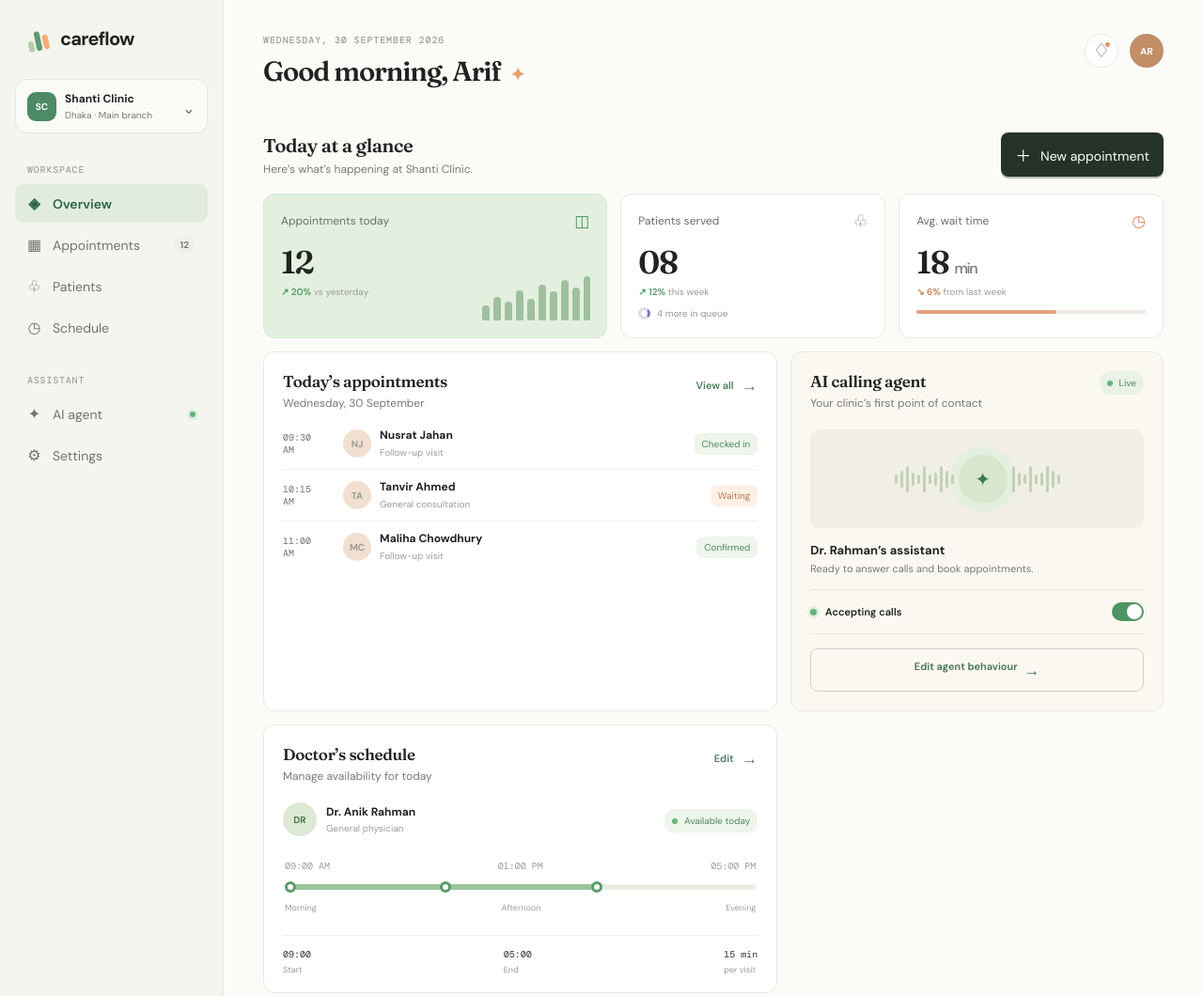
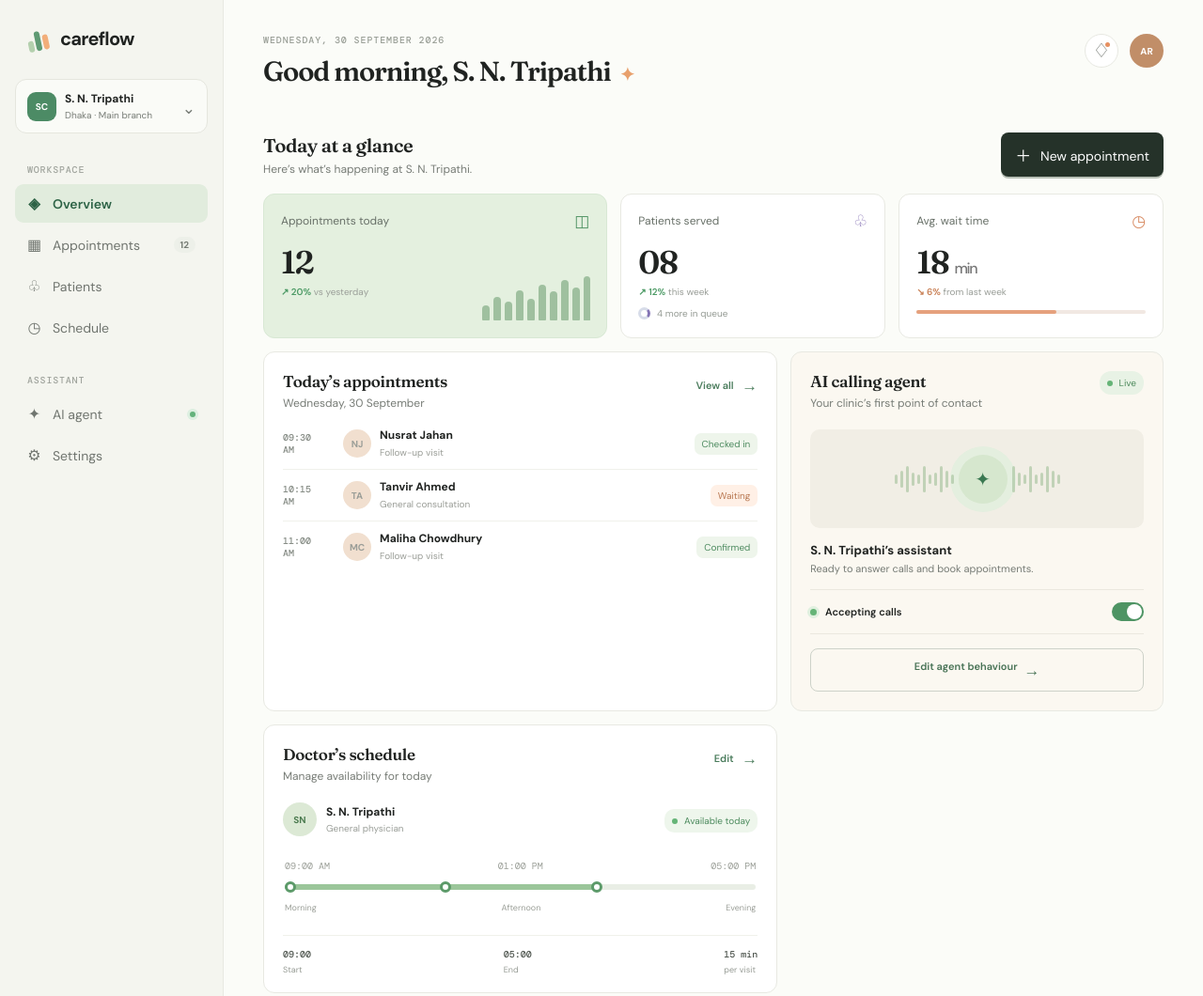
Before and after one commit to KRISHNENDU-98746/AI-calling-agent, a plain HTML site: page frontend/index.html in a window 1280 px wide. Shown: the top 1060 px of the page at 94% size. Drawn offline with nearby package versions, Linux system fonts and the light colour scheme; no server answers.

Commit message:
Update clinic branding to S N Tripathi

```diff
--- a/backend/src/services/clinicConfig.js
+++ b/backend/src/services/clinicConfig.js
@@ -1,7 +1,7 @@
 const { getFirestore, isFirebaseReady } = require('../config/firebase');
 
 const defaultConfig = {
-  clinicName: 'S.N. Tripathi Clinic', doctorName: 'S.N. Tripathi', specialty: 'General physician',
+  clinicName: 'S. N. Tripathi', doctorName: 'S. N. Tripathi', specialty: 'General physician',
   agentGreeting: 'আমি S.N. Tripathi-র clinic থেকে বলছি। আমি আপনাকে appointment লিখতে সাহায্য করব। আপনার নাম বলবেন?', closedBehavior: 'polite', replyStyle: 'short',
   clinicOpen: true, doctorAvailable: true, agentEnabled: true,
   clinicClosedMessage: 'দুঃখিত, আজ clinic বন্ধ। অনুগ্রহ করে অন্য দিনে call করুন।',
--- a/frontend/app.js
+++ b/frontend/app.js
@@ -28,7 +28,7 @@ function applyConfig(config) {
   document.querySelector('#agentStatus').innerHTML = live ? '<i></i> Live' : '<i style="background:#c58e6c"></i> Paused';
   document.querySelector('#callToggle').classList.toggle('is-on', live);
   document.querySelector('.toggle-label').innerHTML = live ? '<i class="pulse"></i> Accepting calls' : '<i class="pulse" style="background:#c58e6c;box-shadow:0 0 0 3px #f4e6dc"></i> Calls paused';
-  const doctor = document.querySelector('.doctor-line strong'); if (doctor) doctor.textContent = config.doctorName || 'Dr. Anik Rahman';
+  const doctor = document.querySelector('.doctor-line strong'); if (doctor) doctor.textContent = config.doctorName || 'S. N. Tripathi';
   const specialty = document.querySelector('.doctor-line span:not(.available-badge)'); if (specialty) specialty.textContent = config.specialty || 'General physician';
   const available = document.querySelector('.available-badge'); if (available) available.innerHTML = live ? '<i></i> Available today' : '<i style="background:#c58e6c"></i> Not available';
   const hours = document.querySelector('.hours-summary'); if (hours && config.hours) hours.innerHTML = `<span><b>${config.hours.start}</b> Start</span><span><b>${config.hours.end}</b> End</span><span><b>${config.appointmentDurationMinutes} min</b> per visit</span>`;
--- a/frontend/index.html
+++ b/frontend/index.html
@@ -22,7 +22,7 @@
         <div class="clinic-switcher">
           <div class="clinic-avatar">SC</div>
           <div>
-            <strong>Shanti Clinic</strong>
+            <strong>S. N. Tripathi</strong>
             <span>Dhaka · Main branch</span>
           </div>
           <span class="chevron">⌄</span>
@@ -41,18 +41,18 @@
 
         <div class="sidebar-footer">
           <div class="help-card"><span class="help-orb">?</span><div><strong>Need a hand?</strong><small>Talk to support</small></div><span>↗</span></div>
-          <div class="user-row"><div class="user-avatar">AR</div><div><strong>Arif Rahman</strong><small>Clinic admin</small></div><span class="more">•••</span></div>
+          <div class="user-row"><div class="user-avatar">SN</div><div><strong>S. N. Tripathi</strong><small>Clinic admin</small></div><span class="more">•••</span></div>
         </div>
       </aside>
 
       <main class="main-content" id="overview">
         <header class="topbar">
-          <div><p class="eyebrow">WEDNESDAY, 30 SEPTEMBER 2026</p><h1>Good morning, Arif <span class="wave">✦</span></h1></div>
+          <div><p class="eyebrow">WEDNESDAY, 30 SEPTEMBER 2026</p><h1>Good morning, S. N. Tripathi <span class="wave">✦</span></h1></div>
           <div class="top-actions"><button class="icon-button" aria-label="Notifications">♢<span class="notification-dot"></span></button><button class="avatar-button">AR</button></div>
         </header>
 
         <section class="hero-row">
-          <div><h2>Today at a glance</h2><p class="muted">Here’s what’s happening at Shanti Clinic.</p></div>
+          <div><h2>Today at a glance</h2><p class="muted">Here’s what’s happening at S. N. Tripathi.</p></div>
           <button class="button button-dark" id="newAppointment"><span>＋</span> New appointment</button>
         </section>
 
@@ -71,14 +71,14 @@
           <section class="panel agent-panel" id="agent">
             <div class="panel-heading"><div><h3>AI calling agent</h3><p class="muted">Your clinic’s first point of contact</p></div><span class="status-pill" id="agentStatus"><i></i> Live</span></div>
             <div class="agent-visual"><div class="sound-wave"><i></i><i></i><i></i><i></i><i></i><i></i><i></i><i></i><i></i><i></i><i></i></div><div class="agent-orb">✦</div><div class="sound-wave right"><i></i><i></i><i></i><i></i><i></i><i></i><i></i><i></i><i></i></div></div>
-            <div class="agent-copy"><strong>Dr. Rahman’s assistant</strong><p>Ready to answer calls and book appointments.</p></div>
+            <div class="agent-copy"><strong>S. N. Tripathi’s assistant</strong><p>Ready to answer calls and book appointments.</p></div>
             <div class="agent-control"><span class="toggle-label"><i class="pulse"></i> Accepting calls</span><button class="toggle is-on" id="callToggle" aria-label="Toggle accepting calls"><span></span></button></div>
             <button class="button button-outline full-width" id="editAgent">Edit agent behaviour <span>→</span></button>
           </section>
 
           <section class="panel schedule-panel" id="schedule">
             <div class="panel-heading"><div><h3>Doctor’s schedule</h3><p class="muted">Manage availability for today</p></div><button class="text-button" id="editSchedule">Edit <span>→</span></button></div>
-            <div class="doctor-line"><div class="doctor-avatar">DR</div><div><strong>Dr. Anik Rahman</strong><span>General physician</span></div><span class="available-badge"><i></i> Available today</span></div>
+            <div class="doctor-line"><div class="doctor-avatar">SN</div><div><strong>S. N. Tripathi</strong><span>General physician</span></div><span class="available-badge"><i></i> Available today</span></div>
             <div class="schedule-track"><div class="time-row"><span>09:00 AM</span><span>01:00 PM</span><span>05:00 PM</span></div><div class="track"><span class="track-fill"></span><i class="track-dot dot-one"></i><i class="track-dot dot-two"></i><i class="track-dot dot-three"></i></div><div class="slot-row"><span>Morning</span><span>Afternoon</span><span>Evening</span></div></div>
             <div class="hours-summary"><span><b>09:00</b> Start</span><span><b>05:00</b> End</span><span><b>15 min</b> per visit</span></div>
           </section>
```
